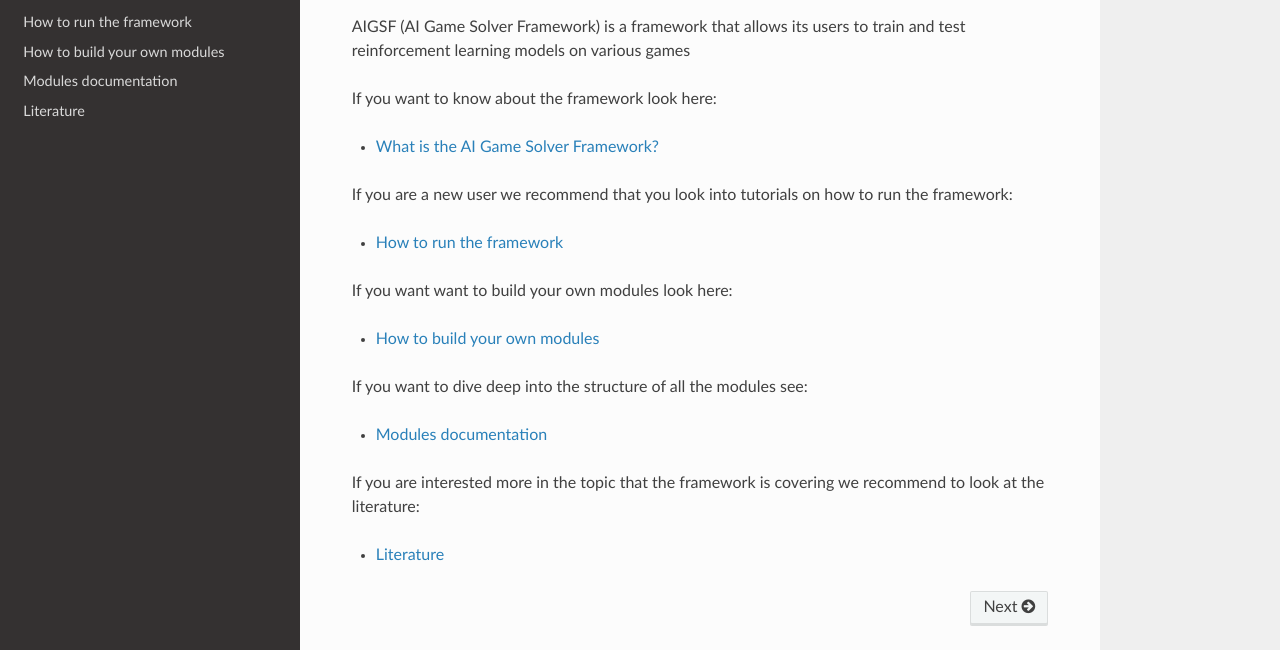
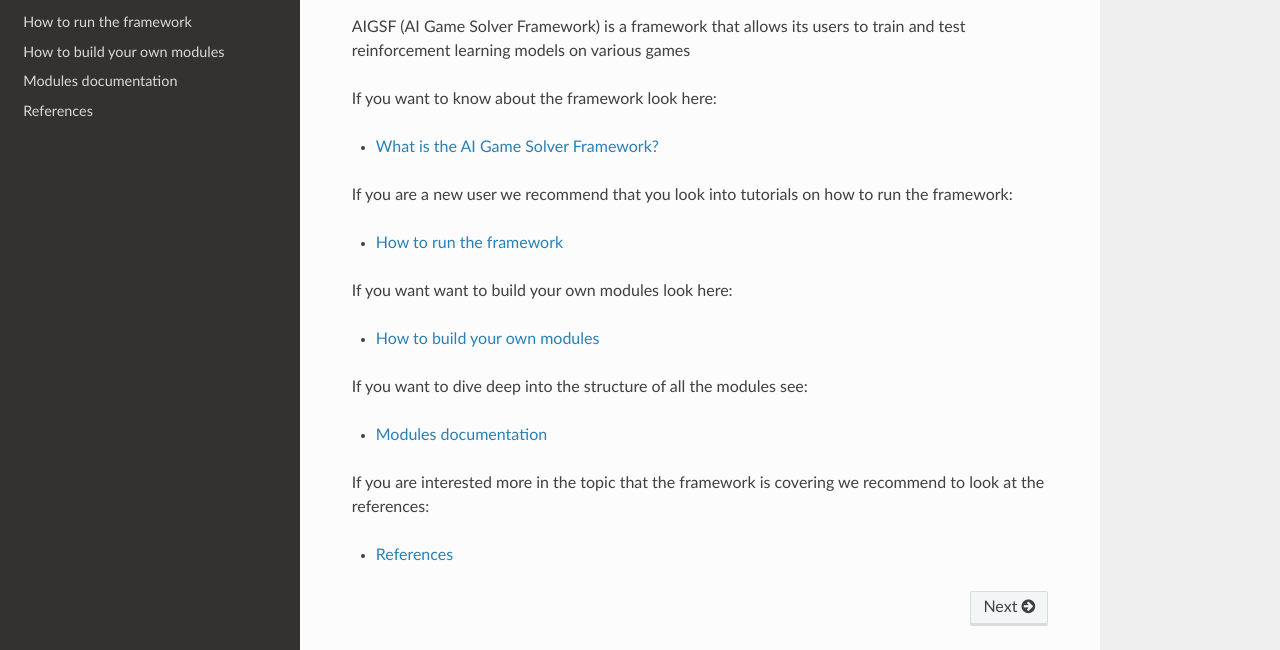
Before and after one commit to ZPI-2023-IST/Documentation, a Sphinx documentation site: the page built from source/index.rst, in a window 1280 px wide. Shown: the part 145-795 px from the top of the page. Built offline with Sphinx 7.4.7 and the Read the Docs theme 2.0.0, drawn with Linux system fonts in a browser that asks for light colours; pages that are not in the unit, such as notebooks, are missing from menus.

Commit message:
Change literature to references

```diff
--- a/source/index.rst
+++ b/source/index.rst
@@ -31,9 +31,9 @@ If you want to dive deep into the structure of all the modules see:
 
    modules
 
-If you are interested more in the topic that the framework is covering we recommend to look at the literature:
+If you are interested more in the topic that the framework is covering we recommend to look at the references:
 
 .. toctree::
    :maxdepth: 1
 
-   literature
+   references
--- a/source/literature.rst
+++ b/source/references.rst
@@ -1,4 +1,4 @@
-Literature
+References
 ===========
 
 The literature is divided into each framework module
```
Also changed, not shown: source/introduction.rst (+8 -2 lines).
